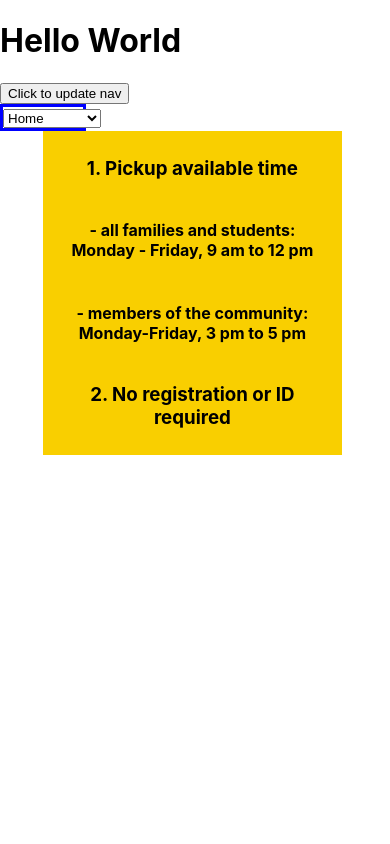
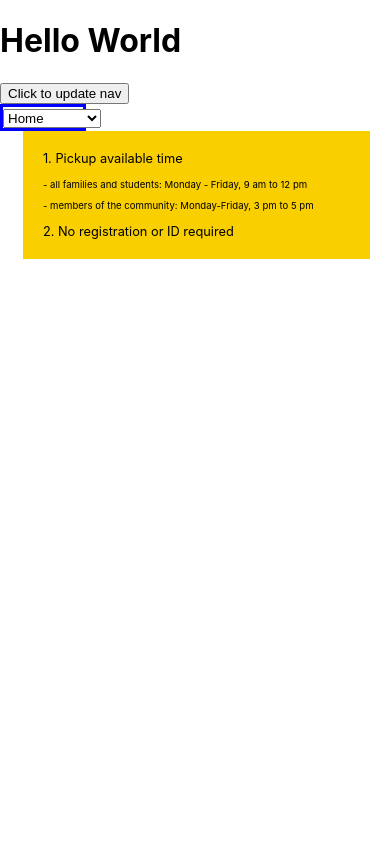
Before and after one commit to CityMeal/CityMealFrontend, a React (Create React App) app in the folder citymealclient/: page / in a window 390 px wide. Shown: the top 844 px of the page. Built offline with nearby package versions, Linux system fonts and the light colour scheme.

Commit message:
updated media query for font

```diff
--- a/citymealclient/src/Component/Others/announce.js
+++ b/citymealclient/src/Component/Others/announce.js
@@ -7,12 +7,36 @@ const useStyles = makeStyles((theme) => ({
         display: 'flex',
         flexDirection: 'column',
         backgroundColor: '#F9CF00',
-        marginLeft: '11%',
+        marginLeft: '6%',
         paddingTop: '2%',
         paddingBottom: '2%',
         paddingLeft: '5%',
-        paddingRight: '5%',
-        textAlign: 'center'
+        paddingRight: '9%',
+        textAlign: 'left'
+    },
+    mainfont: {
+        [theme.breakpoints.down('sm')]: {
+            fontSize: '0.8rem',
+        },
+        [theme.breakpoints.up('md')]: {
+            fontSize: '1.8rem',
+        },
+        [theme.breakpoints.up('lg')]: {
+            fontSize: '2.3rem',
+        },
+
+    },
+    subfont: {
+        [theme.breakpoints.down('sm')]: {
+            fontSize: '0.6rem',
+        },
+        [theme.breakpoints.up('md')]: {
+            fontSize: '1.5rem',
+        },
+        [theme.breakpoints.up('lg')]: {
+            fontSize: '2rem',
+        },
+
     }
 }));
 
@@ -20,15 +44,14 @@ function Announce() {
     const classes = useStyles();
 
     return (
-        <Box className={classes.root} maxWidth="xl" width={2 / 3}>
-            {/* <p className={classes.font}>1. Pickup available time</p>
-            <p className={classes.font}>- all families and students: Monday - Friday, 9 am to 12 pm</p>
-            <p className={classes.font}> - members of the community: Monday-Friday, 3 pm to 5 pm</p>
-            <p className={classes.font}>2. No registration or ID required</p> */}
-            <h3>1. Pickup available time</h3>
-            <h4>- all families and students: Monday - Friday, 9 am to 12 pm</h4>
-            <h4> - members of the community: Monday-Friday, 3 pm to 5 pm</h4>
-            <h3>2. No registration or ID required</h3>
+        <Box className={classes.root} maxWidth="xl" width={3 / 4}>
+            <div>
+                <p className={classes.mainfont}>1. Pickup available time</p>
+                <p className={classes.subfont}> - all families and students: Monday - Friday, 9 am to 12 pm</p>
+                <p className={classes.subfont}> - members of the community: Monday-Friday, 3 pm to 5 pm </p>
+                <p className={classes.mainfont}>2. No registration or ID required</p>
+            </div>
+
         </Box>)
 }
 
```
